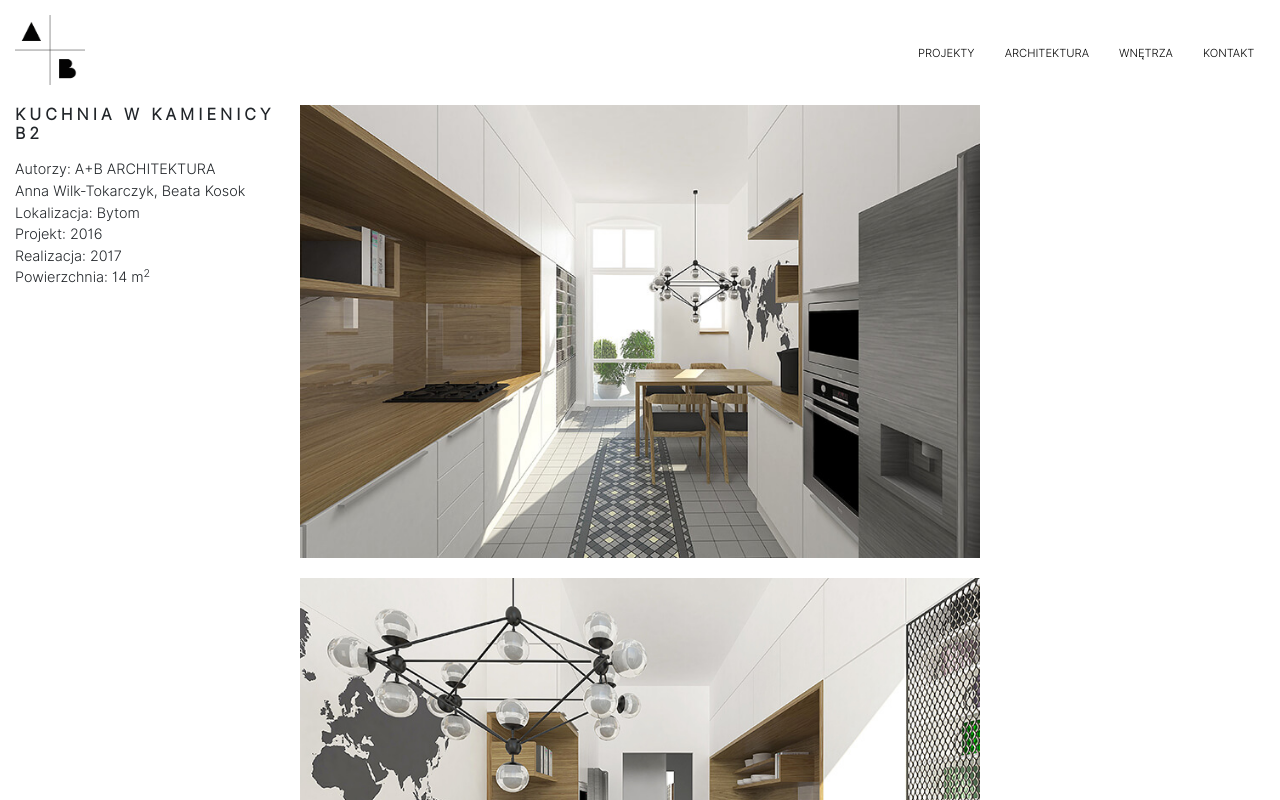
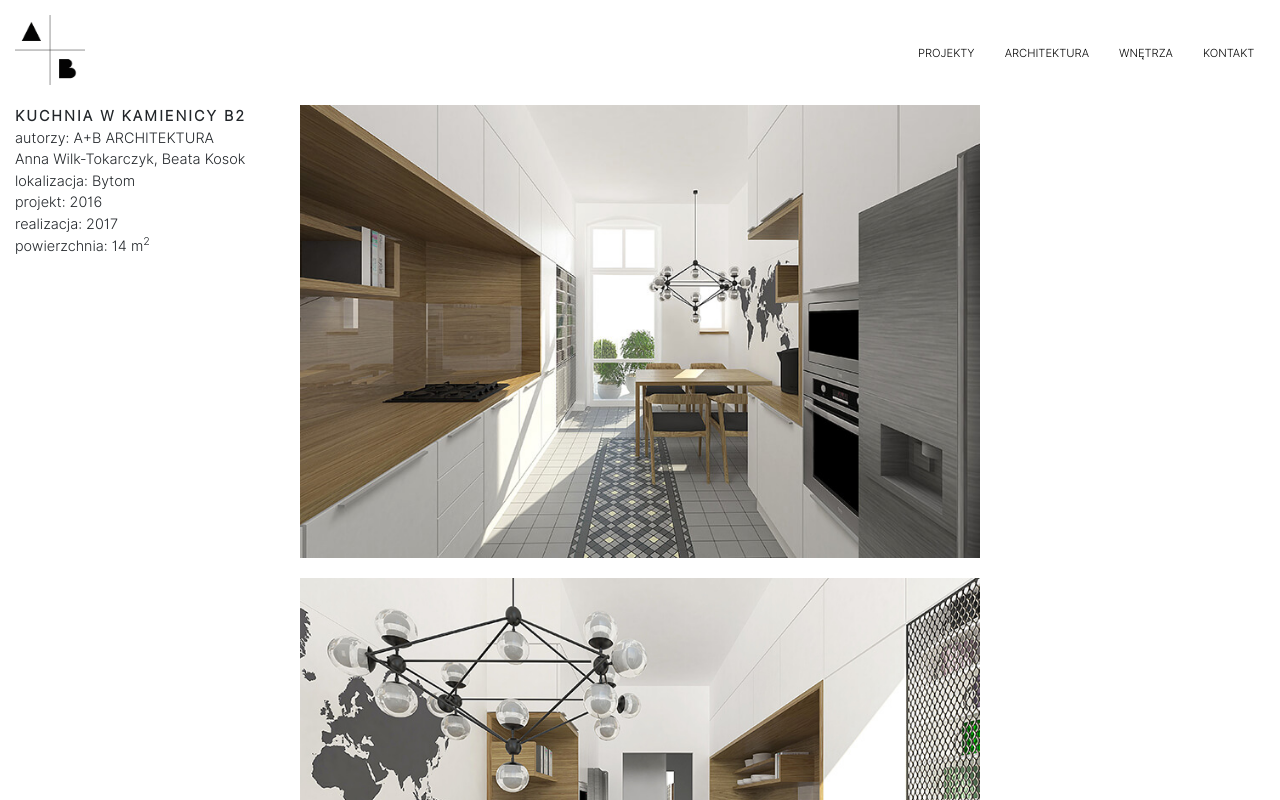
Before and after one commit to wrogoz/Architektura_A-B, a React (Create React App) app: page /entries/kuchnia_bytom_B2 in a window 1280 px wide. Shown: the top 800 px of the page. Built offline with nearby package versions, Linux system fonts and the light colour scheme.

Commit message:
changing fontsize and letter spacing of project title

```diff
--- a/src/components/singleProjectComponent/singleProjectDetails.jsx
+++ b/src/components/singleProjectComponent/singleProjectDetails.jsx
@@ -19,16 +19,16 @@ const SingleProject = (props) => {
         <SingleProjectCol  xs={12}  >
           <DescriptionBox>
             <Title>{props.projectName}</Title>
-            <p>Autorzy: {props.company} </p>
+            <p>autorzy: {props.company} </p>
             <p>{props.authors}</p>
-            <p>Lokalizacja: {props.location}</p>
-            <p>Projekt: {props.project}</p>
-            <p>Realizacja: {props.realization} </p>
+            <p>lokalizacja: {props.location}</p>
+            <p>projekt: {props.project}</p>
+            <p>realizacja: {props.realization} </p>
             <p>
-              Powierzchnia: {props.size} m<sup>2</sup>
+              powierzchnia: {props.size} m<sup>2</sup>
             </p>
             {props.photograph?
-            <p>Zdjęcia: {props.photograph}</p>
+            <p>zdjęcia: {props.photograph}</p>
             :null}
 
 
@@ -77,11 +77,11 @@ const ImageCol = styled(Col)`
 
   }
 `;
-const Title = styled.h3`
-  font-size: 1rem;
+const Title = styled.p`
+  font-size: 0.9rem;
   font-weight: bold;
   text-transform: uppercase;
-  letter-spacing: 4px;
+  letter-spacing: 2px;
   margin-bottom:15px;
 `;
 const DescriptionBox = styled.section`
```
